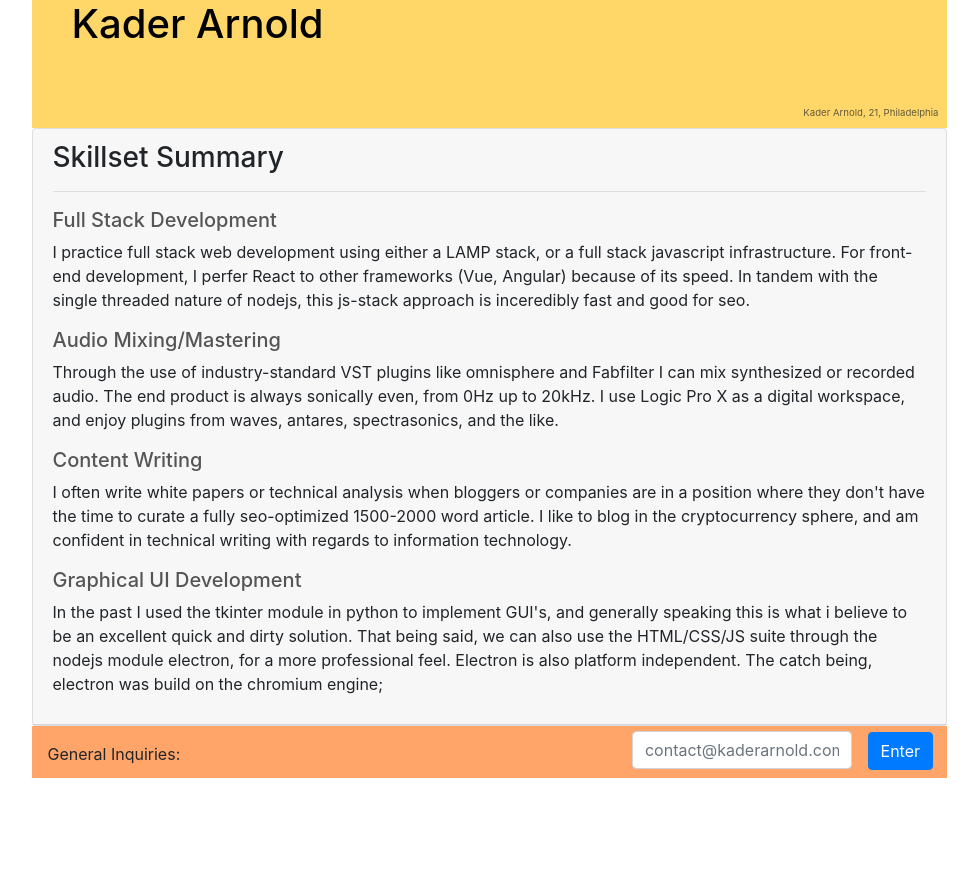
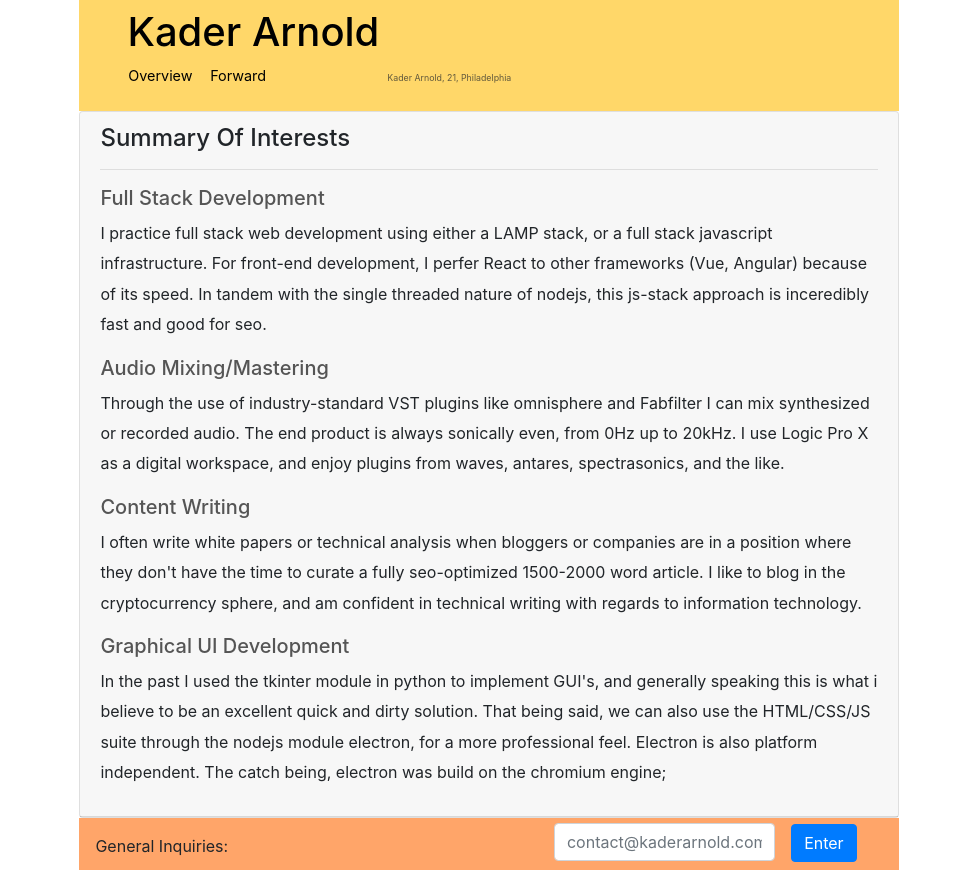
Before and after one commit to hey-kader/bootstrap, a React (Create React App) app: page /forward in a window 1280 px wide. Shown: the whole page, without its empty margins (151-1129 px from the left). Before the commit the page ends 802 px from the top, so only its background shows below. Built offline with nearby package versions, Linux system fonts and the light colour scheme.

Commit message:
figured out the arrangement for the second set of pictures

```diff
--- a/public/index.html
+++ b/public/index.html
@@ -5,7 +5,7 @@
     <meta charset="utf-8" />
     <link rel="icon" href="%PUBLIC_URL%/favicon.ico" />
 	<link rel="stylesheet" href="stylefade.css" type="text/css">
-    <meta name="viewport" content="width=device-width, initial-scale=0.9" />
+    <meta name="viewport" content="width=device-width, initial-scale=1" />
     <meta name="theme-color" content="#ffa569" />
     <meta
       name="description"
@@ -13,7 +13,7 @@
     />
     <link rel="apple-touch-icon" href="%PUBLIC_URL%/logo192.png" />
     <link rel="manifest" href="%PUBLIC_URL%/manifest.json" />
-    <title>Kader Arnold</title>
+    <title>kaderarnold.com</title>
   </head>
   <body>
     <noscript>You need to enable JavaScript to run this app.</noscript>
--- a/public/stylefade.css
+++ b/public/stylefade.css
@@ -1,3 +1,9 @@
+html {
+	width: 100%;
+	height: 100%;
+	margin: auto;
+}
+
 .image-enter {
 	opacity: 0;
 	transform: scale(0.9);
--- a/src/App.js
+++ b/src/App.js
@@ -6,13 +6,13 @@ import EmailForm from './Components/EmailForm';
 import Overview from './Components/Overview';
 import Nav from './Components/Nav.js';
 import { BrowserRouter as Router, Switch, Link, Route } from 'react-router-dom';
-import { CSSTransition } from 'react-transition-group';
+import { csstransition } from 'react-transition-group';
 import "bootstrap/dist/css/bootstrap.min.css";
 
 function App () {
 
   return (
-	  <div style={{maxWidth: "915px", margin: "auto"}}>
+	  <div style={{maxWidth: "64%", margin: "auto"}}>
 		<Router>
 			<Nav />
 			<Switch>
--- a/src/Components/EmailForm.js
+++ b/src/Components/EmailForm.js
@@ -8,9 +8,9 @@ class EmailForm extends Component {
 			<div style={{background: "#ffa569"}}>
 				<Form className="mb-4">
 					<Form.Group>
-						<Form.Label style={{margin: "1rem 0.5rem 0.5rem 1rem", width: "63%", float: "left", contentAlign: "leftJustify"}}>General Inquiries: </Form.Label>
-						<Form.Control style={{display: "inline", width: "24%"}} type="email" placeholder="contact@kaderarnold.com" />
-						<Button style={{margin: "0.4rem .5rem 0.5rem 1rem", size: "50%", display: "inline-block"}} type="submit" variant="primary">Enter</Button>
+						<Form.Label style={{margin: "1rem 0.5rem 2.5rem 1rem", width: "55%", float: "left", contentAlign: "left"}}>General Inquiries: </Form.Label>
+						<Form.Control style={{display: "inline-block", width: "27%", contentAlign: "right"}} type="email" placeholder="contact@kaderarnold.com" />
+						<Button style={{margin: "0.4rem .2rem 0.5rem 1rem", size: "50%", display: "inline-block"}} type="submit" variant="primary">Enter</Button>
 					</Form.Group>
 				</Form>
 			</div>
--- a/src/Components/Forward.js
+++ b/src/Components/Forward.js
@@ -6,9 +6,9 @@ class Forward extends Component {
 		return (
 			<Card id="main-card">
 					<Card.Header>
-						<Card.Title><h3>Skillset Summary</h3></Card.Title>
+						<Card.Title><h4>Summary Of Interests</h4></Card.Title>
 						<hr />
-						<Card.Text>
+						<Card.Text style={{lineHeight: "1.9rem"}}>
 
 							<h5 style={{color: '#555'}}>Full Stack Development</h5>
 							<p>I practice full stack web development using either a LAMP stack, or a full stack javascript infrastructure. For front-end development, I perfer React to other frameworks (Vue, Angular) because of its speed. In tandem with the single threaded nature of nodejs, this js-stack approach is inceredibly fast and good for seo.
--- a/src/Components/HomePhotos.js
+++ b/src/Components/HomePhotos.js
@@ -4,7 +4,10 @@ class HomePhotos extends Component {
 	render () {
 
 		const picStyle = {
-			maxWidth: "50%",
+			maxWidth: "51%",
+			width: "50%",
+			padding: "0rem",
+			margin: "auto"
 		};
 
 		return (
--- a/src/Components/Nav.js
+++ b/src/Components/Nav.js
@@ -8,22 +8,24 @@ import Overview from './Overview';
 class Nav extends Component {
 	render () {
 		const style = {
-			background: "#ffd769"
+			background: "#ffd769",
+			height: "90%",
+			width: "auto"
 		};
 		return (
 		  <nav style={style}>
 			  <ul style={{listStyleType: "none", display: "inline-block" }}>
 				  <Link style={{color: 'black'}} to="/" >
-						<h1>Kader Arnold</h1>
+					  <h1 style={{margin: "0.5rem 0.5rem 0rem 0.5rem"}}>Kader Arnold</h1>
 				  </Link>
-				  <Link style={{float: "right", color: 'black', display: "inline-block", margin: "0.4rem", padding: "0.4rem", fontSize: "0.9%"}} to="/overview">
+				  <Link style={{color: 'black', display: "inline-block", margin: "0.25rem", padding: "0.3rem", fontSize: "90%"}} to="/overview">
 					<li>Overview</li>
 				  </Link>
-				  <Link style={{float: "right", color: 'black', display: "inline-block", margin: "0.4rem", padding: "0.4rem", fontSize: "0.9%"}} to="/forward">
+				  <Link style={{color: 'black', display: "inline-block", margin: "0.25rem", padding: "0.3rem", fontSize: "90%"}} to="/forward">
 					<li>Forward</li>
 				</Link>
 			  </ul>
-			  <p style={{fontSize: "60%", opacity: "70%", textAlign: "right", display: "inlineBlock", margin: "0px", padding: "0.5rem"}} >Kader Arnold, 21, Philadelphia</p>
+			  <p style={{fontSize: "55%", opacity: "70%", width: "50%", contentAlign: "right", display: "inline-block",  margin: "0px", padding: "0rem"}} >Kader Arnold, 21, Philadelphia</p>
 		  </nav>
 		);
 	};
--- a/src/Components/Overview.js
+++ b/src/Components/Overview.js
@@ -5,12 +5,13 @@ class Overview extends Component {
 
 	render () {
 		const style = {
-			width: "100%",
-			contentAlign: "center",
-			margin: "auto"
+			width: "50%"
 		}
 		return (
-			<img src="./sunlook.jpeg" style={style}  alt="sunlook" id="sunlook" />
+			<>
+			<img src="./Images/pics/two/1.jpg" style={style}  alt="sunlook" id="dope" />
+			<img src="./Images/pics/two/3.jpg" style={style}  alt="sunlook" id="dope" />
+			</>
 		);
 	}
 
```
Also changed, not shown: src/Components/Counter.js (deleted, +0 -34 lines), src/Components/Header.js (deleted, +0 -41 lines).
